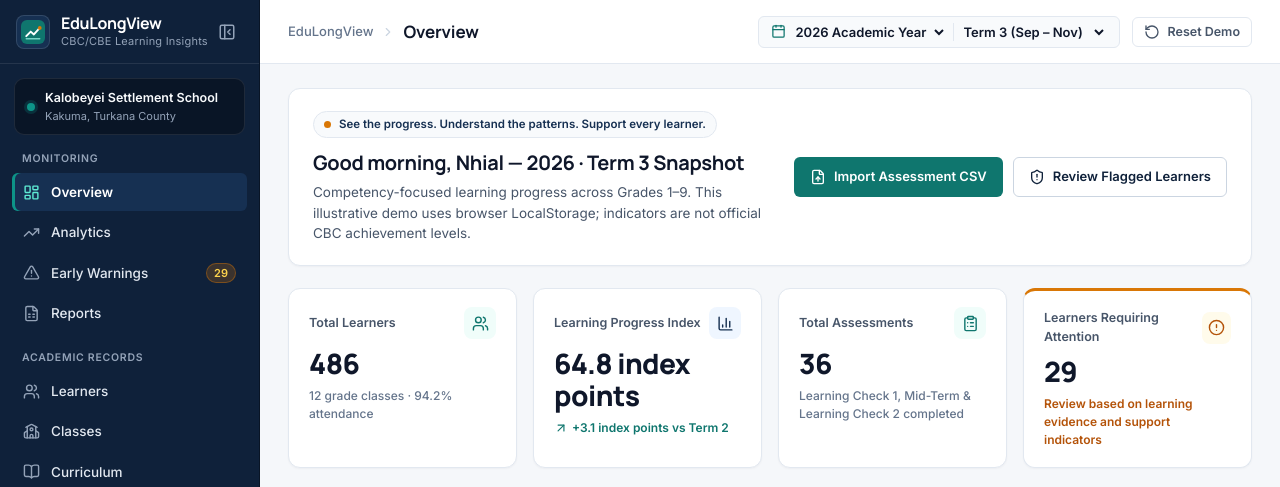
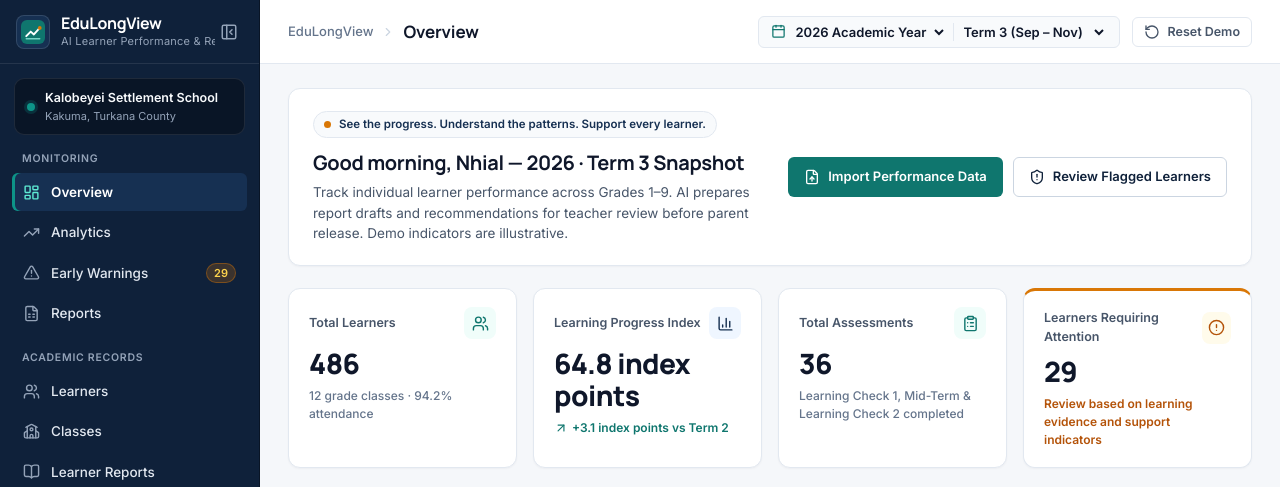
Before and after one commit to Nhialmabior/EduLongView, a plain HTML site: page index.html in a window 1280 px wide. Shown: the top 487 px of the page. Drawn offline with nearby package versions, Linux system fonts and the light colour scheme.

Commit message:
Align navigation and dashboard language with learner reporting purpose

```diff
--- a/index.html
+++ b/index.html
@@ -38,7 +38,7 @@
           </div>
           <div class="brand-text">
             <span class="brand-name">EduLongView</span>
-            <span class="brand-sub">CBC/CBE Learning Insights</span>
+            <span class="brand-sub">AI Learner Performance & Reports</span>
           </div>
         </a>
         <button class="icon-btn sidebar-collapse-btn" id="sidebarCollapseBtn" title="Toggle sidebar" aria-label="Toggle sidebar">
@@ -104,7 +104,7 @@
             <li>
               <a href="#subjects" class="nav-item" data-route="subjects">
                 <i data-lucide="book-open"></i>
-                <span class="nav-label">Curriculum</span>
+                <span class="nav-label">Learner Reports</span>
               </a>
             </li>
             <li>
@@ -194,12 +194,12 @@
                 <span>See the progress. Understand the patterns. Support every learner.</span>
               </div>
               <h2>Good morning, Nhial — <span id="activePeriodHeading">2026 · Term 3</span> Snapshot</h2>
-              <p>Competency-focused learning progress across Grades 1–9. This illustrative demo uses browser LocalStorage; indicators are not official CBC achievement levels.</p>
+              <p>Track individual learner performance across Grades 1–9. AI prepares report drafts and recommendations for teacher review before parent release. Demo indicators are illustrative.</p>
             </div>
             <div class="welcome-actions">
               <a href="#import-marks" class="btn btn-primary" data-route="import-marks">
                 <i data-lucide="file-up"></i>
-                <span>Import Assessment CSV</span>
+                <span>Import Performance Data</span>
               </a>
               <a href="#early-warnings" class="btn btn-outline" data-route="early-warnings">
                 <i data-lucide="shield-alert"></i>
@@ -356,7 +356,7 @@
         <!-- FOUNDATION MODULE PLACEHOLDERS (Structured & Ready for Phase 2) -->
         <section class="view-section" id="view-learners" data-title="Learners"></section>
         <section class="view-section" id="view-classes" data-title="Classes"></section>
-        <section class="view-section" id="view-subjects" data-title="Curriculum"></section>
+        <section class="view-section" id="view-subjects" data-title="Learner Reports"></section>
         <section class="view-section" id="view-assessments" data-title="Assessments"></section>
         <section class="view-section" id="view-import-marks" data-title="Import Marks"></section>
         <section class="view-section" id="view-analytics" data-title="Analytics"></section>
```
